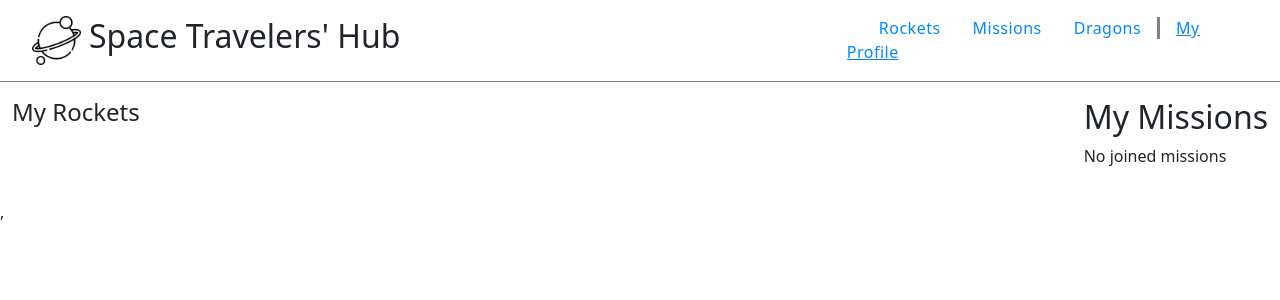
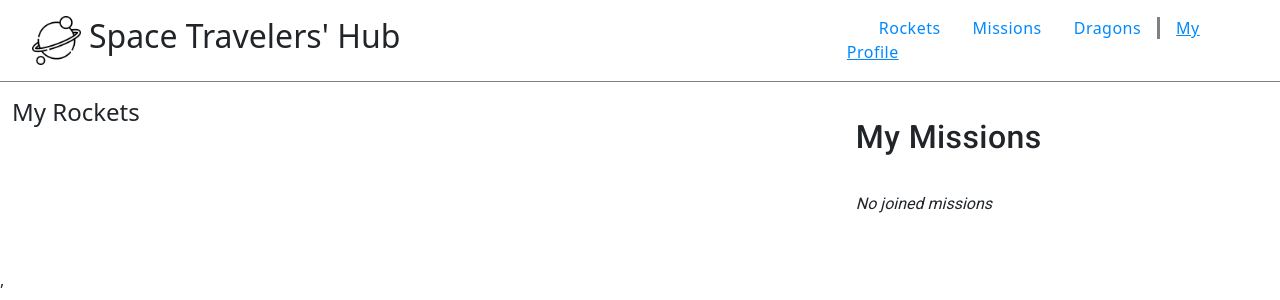
Before and after one commit to yusufyusie/space-travelers-hub, a React (Create React App) app: page /profile in a window 1280 px wide. Shown: the top 300 px of the page. Built offline with nearby package versions, Linux system fonts and the light colour scheme.

Commit message:
Add styles to list of mission on profile page

```diff
--- a/src/component/Profile/Profile.module.css
+++ b/src/component/Profile/Profile.module.css
@@ -9,3 +9,42 @@
 .rocketSection {
   width: 33%;
 }
+
+.missionsList {
+  width: 36%;
+  display: flex;
+  flex-direction: column;
+  gap: 20px;
+  padding: 20px 40px;
+}
+
+.missionsList * {
+  font-family: 'Roboto', sans-serif;
+}
+
+.listTitle {
+  font-size: 2rem;
+  margin-bottom: 1rem;
+  letter-spacing: 0.4px;
+}
+
+.missionsList p {
+  font-style: italic;
+}
+
+.missionsList ul {
+  list-style-type: none;
+  padding: 0;
+  border: 1px solid #ddd;
+  border-radius: 5px;
+  width: 100%;
+}
+
+.missionsList ul li {
+  padding: 15px 15px 25px 15px;
+  border-bottom: 1px solid #ccc;
+}
+
+.missionsList ul li:last-child {
+  border-bottom: none;
+}
```
